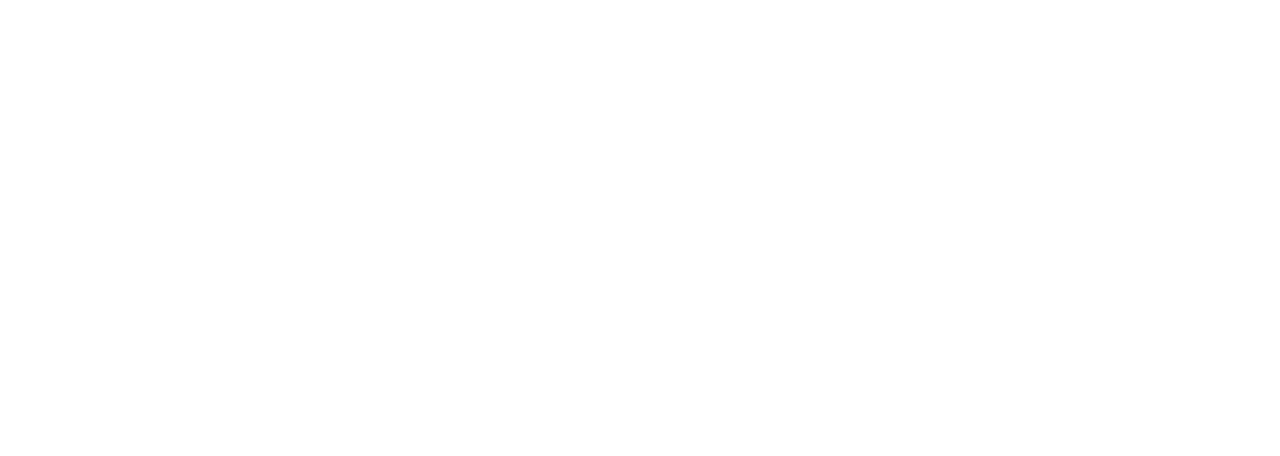
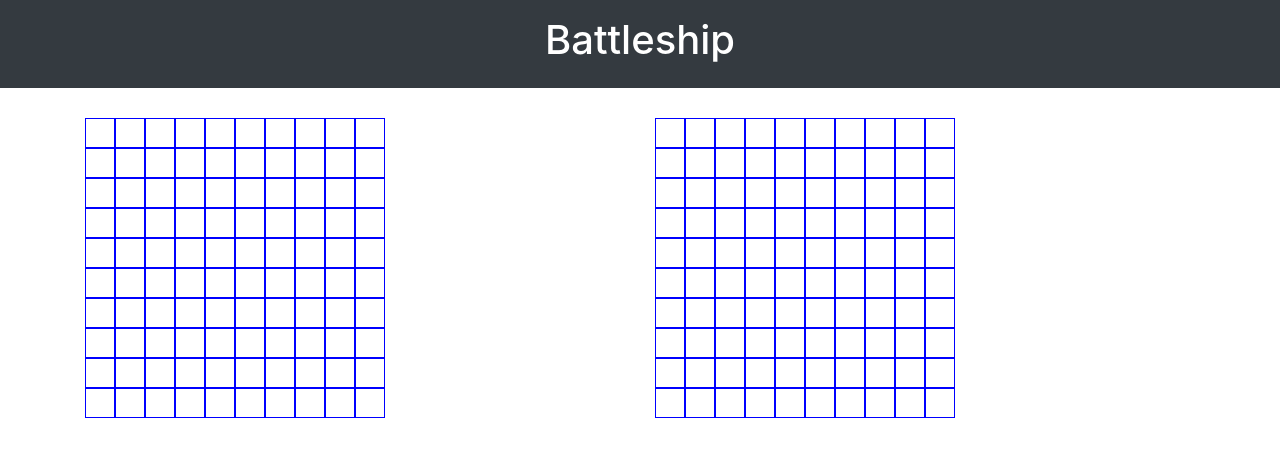
Before and after one commit to men32z/js-battleship, a website: page dist/index.html in a window 1280 px wide. Drawn offline with Linux system fonts and the light colour scheme.

Commit message:
mockup grid

```diff
--- a/src/scss/style.scss
+++ b/src/scss/style.scss
@@ -1 +1,16 @@
 @import "bootstrap";
+
+
+
+.boxcontainer {
+  div {
+    border: 1px solid blue;
+    border-collapse: collapse;
+  }
+
+  display: grid;
+  grid-template-columns: repeat(10, 30px);
+  grid-template-rows: repeat(10, 30px);
+
+  margin-top: 30px;
+}
```
Also changed, not shown: dist/index.html, dist/style.css.
